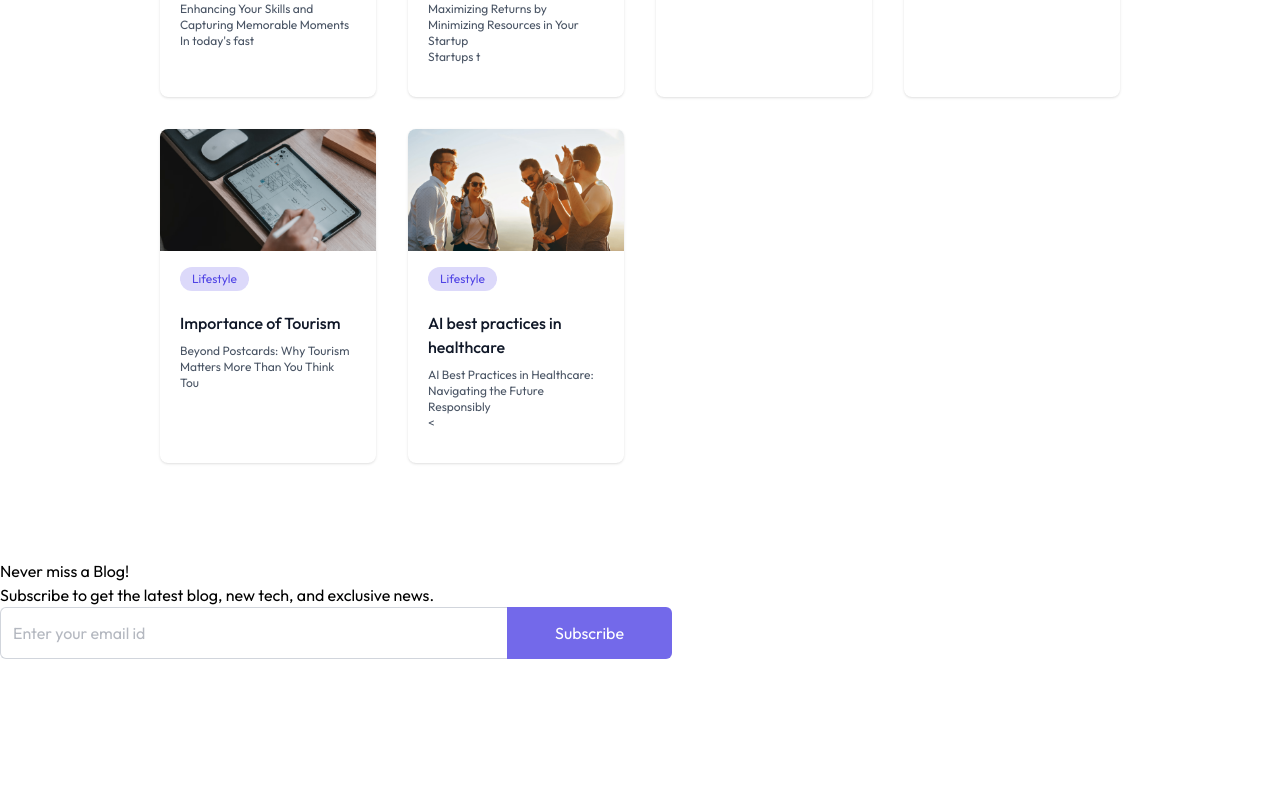
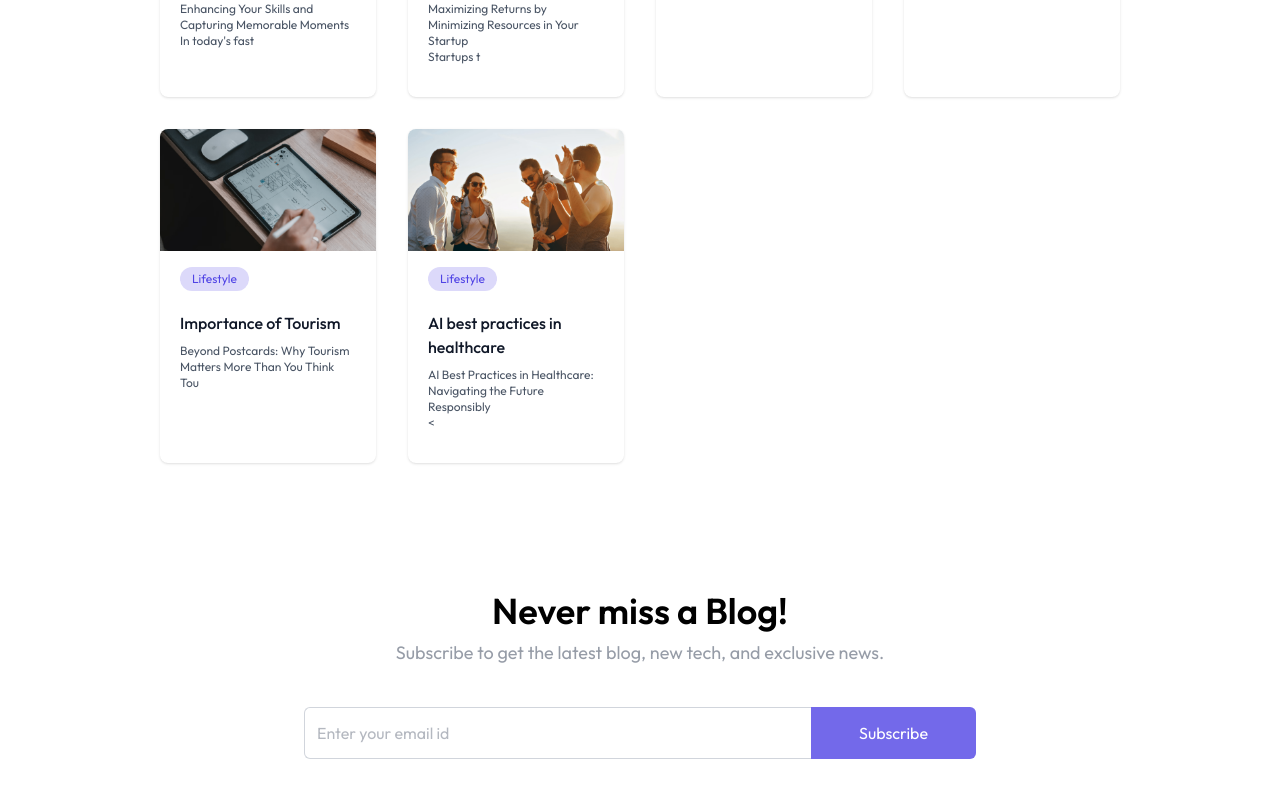
Before and after one commit to asadullahjamil0/QUICKBLOG, a React (Vite) app in the folder client/: page / in a window 1280 px wide. Shown: the part 1244-2041 px from the top of the page. Before the commit the page ends 1903 px from the top, so only its background shows below. Built offline with nearby package versions, Linux system fonts and the light colour scheme.

Commit message:
Added newsletter for getting email from users.

```diff
--- a/client/src/components/Newsletter.jsx
+++ b/client/src/components/Newsletter.jsx
@@ -2,9 +2,9 @@ import React from 'react'
 
 const Newsletter = () => {
     return (
-        <div>
-            <h1>Never miss a Blog!</h1>
-            <p>Subscribe to get the latest blog, new tech, and exclusive news.</p>
+        <div className='flex flex-col items-center justify-center text-center space-y-2 my-32'>
+            <h1 className='md:text-4xl text-2xl font-semibold'>Never miss a Blog!</h1>
+            <p className='md:text-lg text-gray-500/70 pb-8'>Subscribe to get the latest blog, new tech, and exclusive news.</p>
             <form className='flex items-center justify-between max-w-2xl w-full md:h-13 h-12'>
                 <input className='border border-gray-300 rounded-md h-full border-r-0 outline-none w-full rounded-r-none px-3 text-gray-500' type="text" placeholder='Enter your email id' required />
                 <button type="submit" className='md:px-12 px-8 h-full text-white bg-primary/80 hover:bg-primary transition-all cursor-pointer rounded-md rounded-l-none'>Subscribe</button>
```
